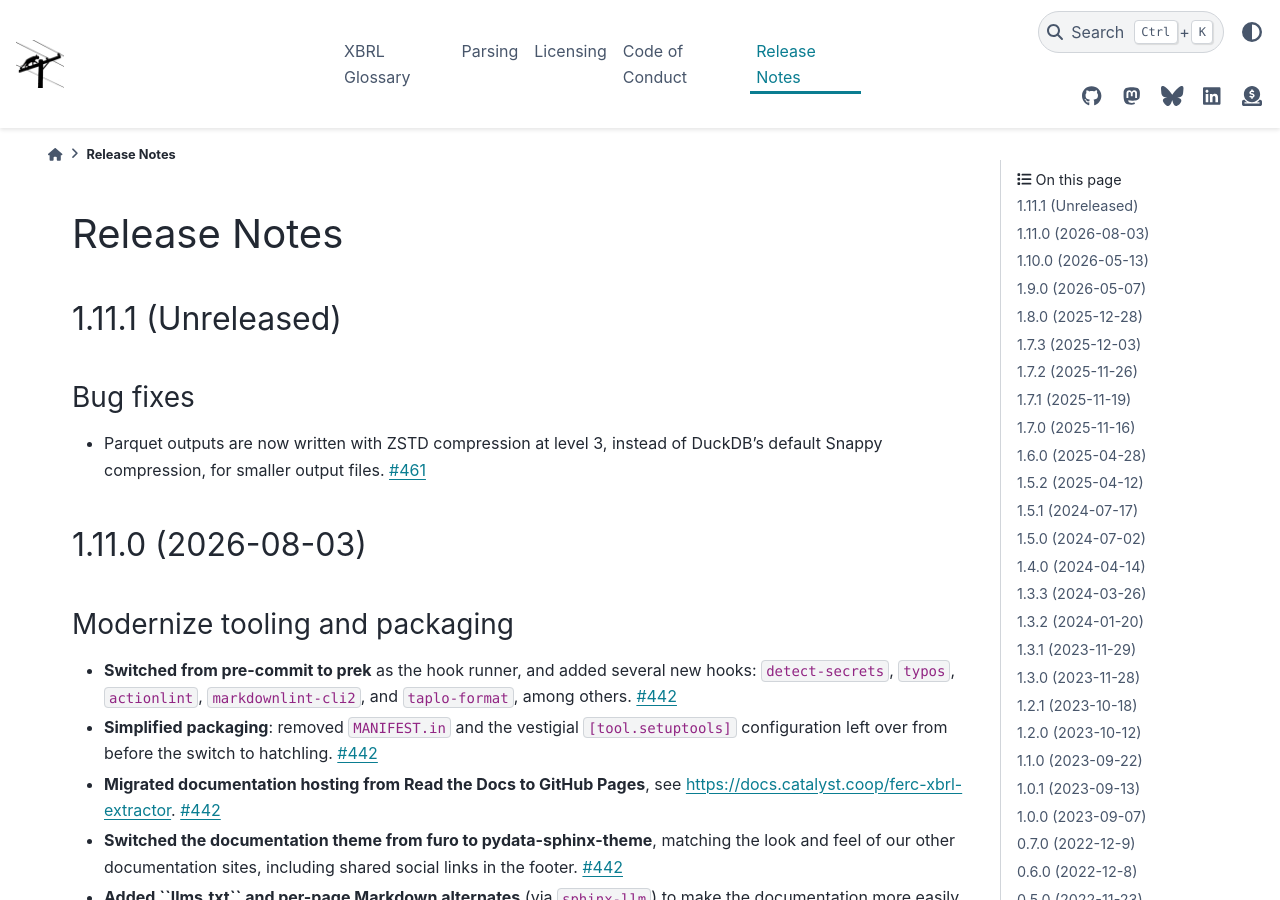
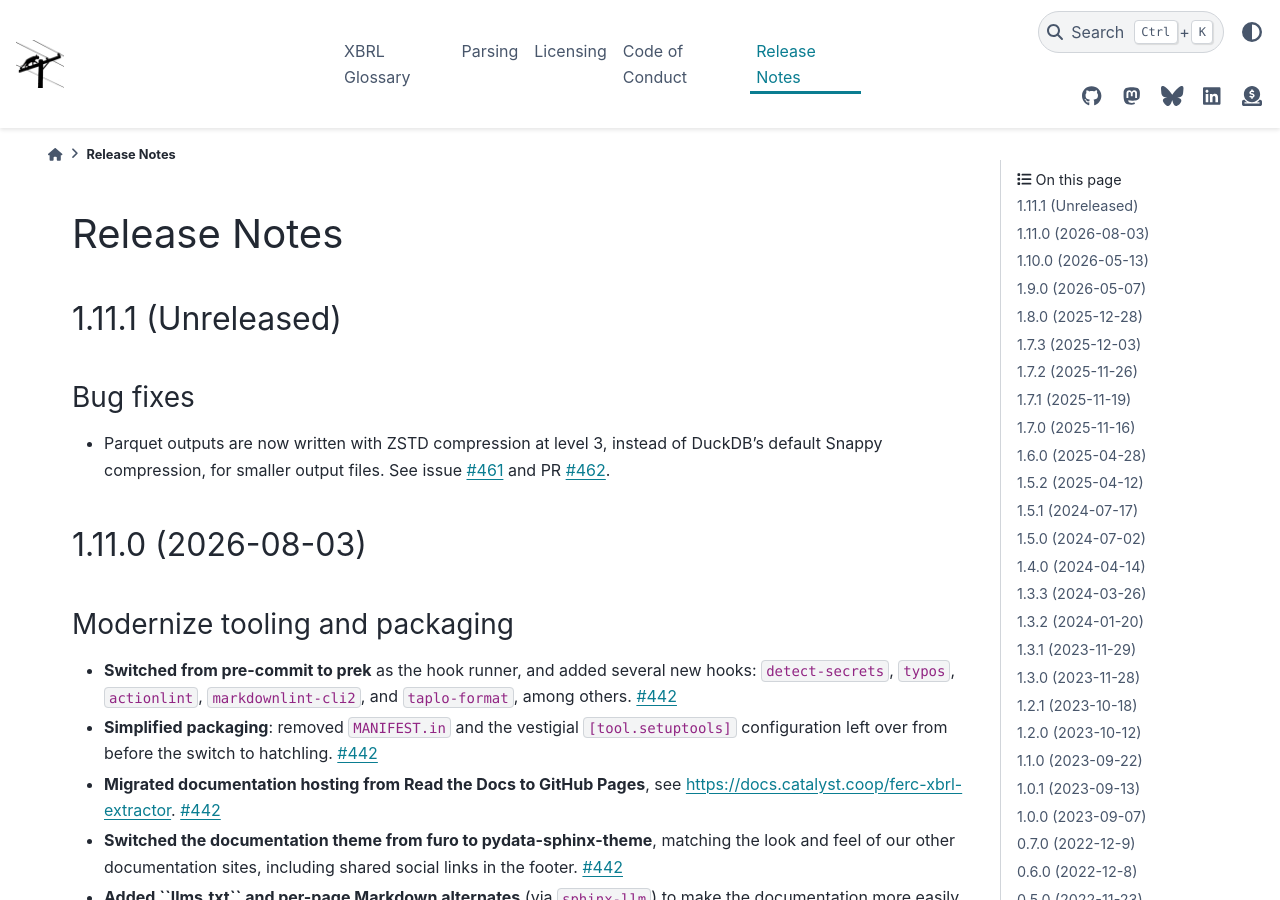
Before and after one commit to catalyst-cooperative/ferc-xbrl-extractor, a Sphinx documentation site: the page built from docs/release_notes.rst, in a window 1280 px wide and 900 px high. Built offline with Sphinx 7.4.7 and the PyData theme 0.15.4, drawn with Linux system fonts in a browser that asks for light colours; pages that are not in the unit, such as notebooks, are missing from menus.

Commit message:
Fix issue/PR reference in release notes

```diff
--- a/docs/release_notes.rst
+++ b/docs/release_notes.rst
@@ -12,7 +12,8 @@ Bug fixes
 ^^^^^^^^^
 
 * Parquet outputs are now written with ZSTD compression at level 3, instead of
-  DuckDB's default Snappy compression, for smaller output files. :pr:`461`
+  DuckDB's default Snappy compression, for smaller output files. See issue
+  :issue:`461` and PR :pr:`462`.
 
 .. _release-v1-11-0:
 
```
